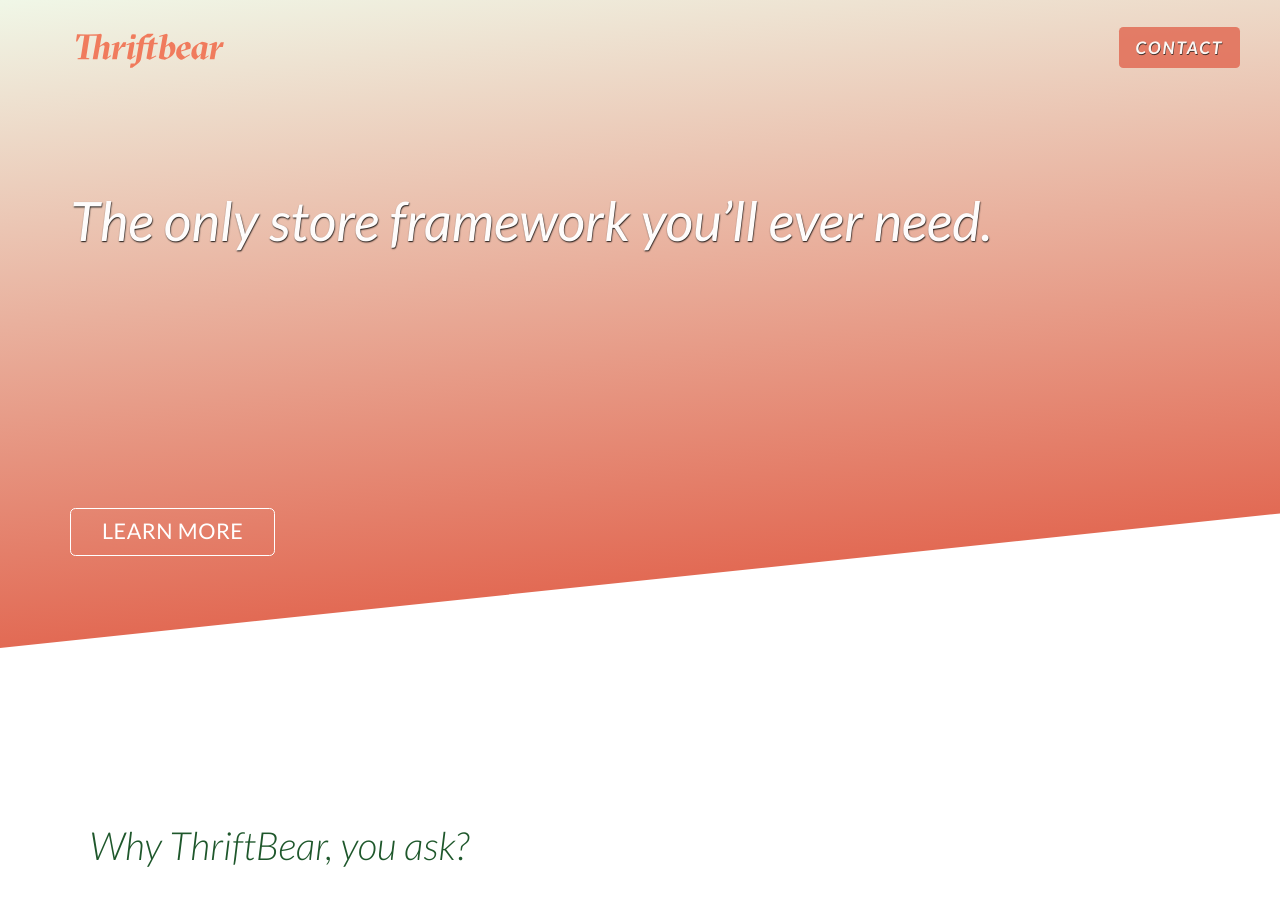
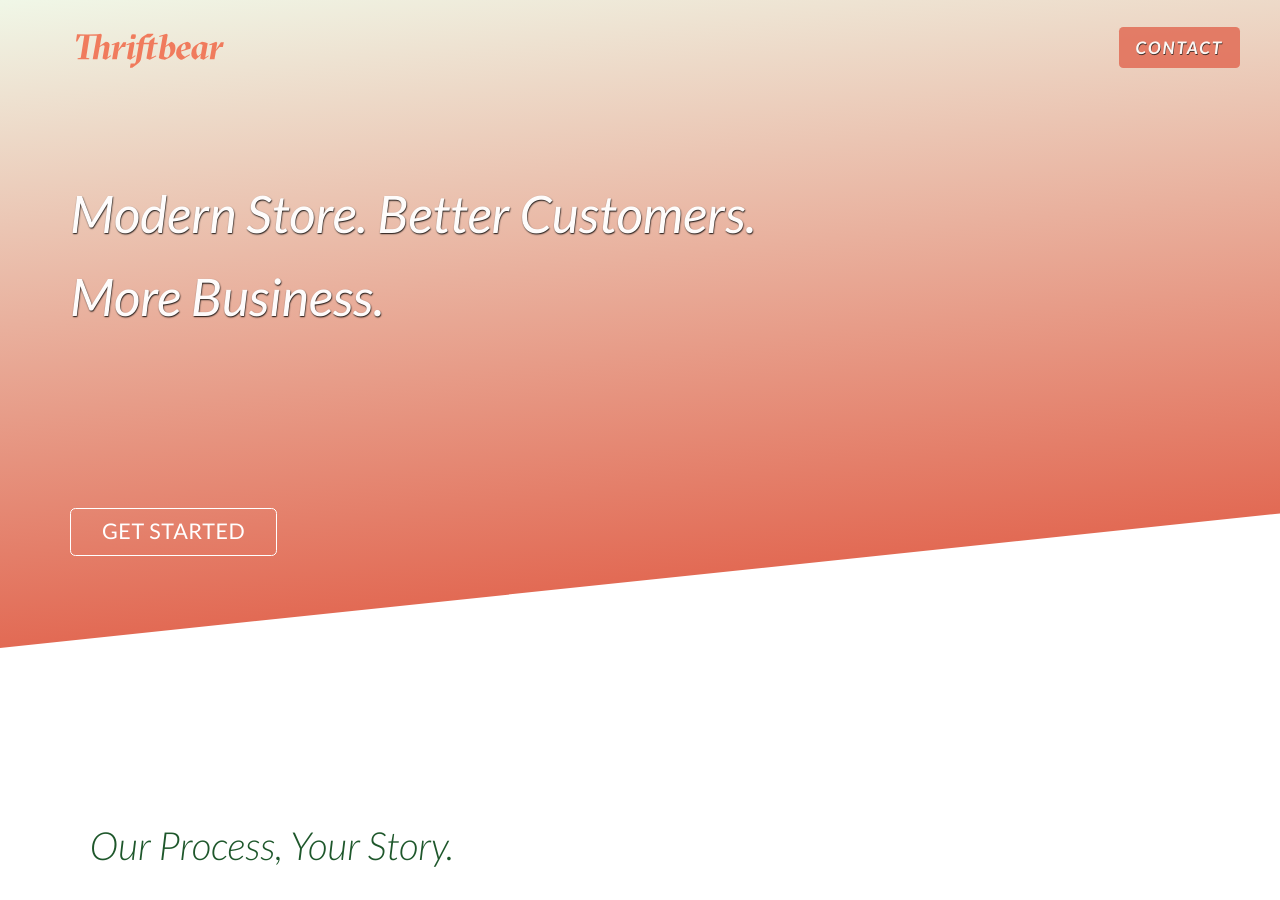
Before and after one commit to thriftbear/thriftbear-spa, a Jekyll site: the page built from src/index.html, in a window 1280 px wide and 900 px high. Built offline with Jekyll 4.4.1, drawn with Linux system fonts in a browser that asks for light colours; comment, search, counter and statistics services are not loaded; some of the changed text lies outside the part shown.

Commit message:
Content changes

```diff
--- a/src/_config.yml
+++ b/src/_config.yml
@@ -18,8 +18,8 @@ product_name: ThriftBear
 email: hello@thriftbear.com
 description: "Hosted ecommerce solutions are a great option for simple stores with low to medium traffic. But what happens when your store’s needs outgrow the capabilities of your current solution?"
 
-hero_text: The only store framework you’ll ever need.
-hero_cta: LEARN MORE
+hero_text: Modern Store. Better Customers.<BR>More Business.
+hero_cta: GET STARTED
 
 # app_link_1:
 
--- a/src/_includes/mission.html
+++ b/src/_includes/mission.html
@@ -1,16 +1,37 @@
 <section id="mission" class="">
   <div class="container">
+
     <div class="row">
       <div class="col-sm-12">
-        <h2 class="section-heading">Why ThriftBear, you ask?</h2>
+        <h2 class="section-heading">Our Process, Your Story.</h2>
         <h3>
           Hosted ecommerce solutions are a great option for simple stores with low to medium traffic.
           But what happens when your store’s needs <strong>outgrow</strong> the capabilities of your current solution?
         </h3>
+        <hr class="spacer">
 
-        <p class="lead">
-            Features
-        </p>
+        <hr>
+      </div>
+    </div>
+
+    <div class="row">
+      <div class="col-xs-4">
+        <h3>Discover</h3>
+        <p>Lorem ipsum dolor sit amet, consectetur adipiscing elit. Nullam tincidunt ultricies ultrices. Pellentesque et erat elit.</p>
+      </div>
+      <div class="col-xs-4">
+        <h3>Design</h3>
+        <p>Lorem ipsum dolor sit amet, consectetur adipiscing elit. Nullam tincidunt ultricies ultrices. Pellentesque et erat elit.</p>
+      </div>
+      <div class="col-xs-4">
+        <h3>Deliver</h3>
+        <p>Lorem ipsum dolor sit amet, consectetur adipiscing elit. Nullam tincidunt ultricies ultrices. Pellentesque et erat elit.</p>
+      </div>
+    </div>
+
+    <!-- <div class="row ">
+      <div class="col-sm-12 text-center">
+        <h3>Features</h3>
         <ul>
             <li>Product and inventory management </li>
             <li>Order management</li>
@@ -18,6 +39,7 @@
             <li>Always 100% FREE to use</li>
         </ul>
       </div>
-    </div>
-  </div>
+    </div> -->
+
+  </div> <!-- End Container -->
 </section>
--- a/src/_sass/_mixins.scss
+++ b/src/_sass/_mixins.scss
@@ -174,7 +174,7 @@
   }
 
   .hero {
-    font-size: $m*3.15em;
+    font-size: $m*3em;
     margin-top: $m * 2%;
     margin-bottom: $m * 5%;
     padding: 0 $m*.5em 0 0;
```
Also changed, not shown: 1 other file.
